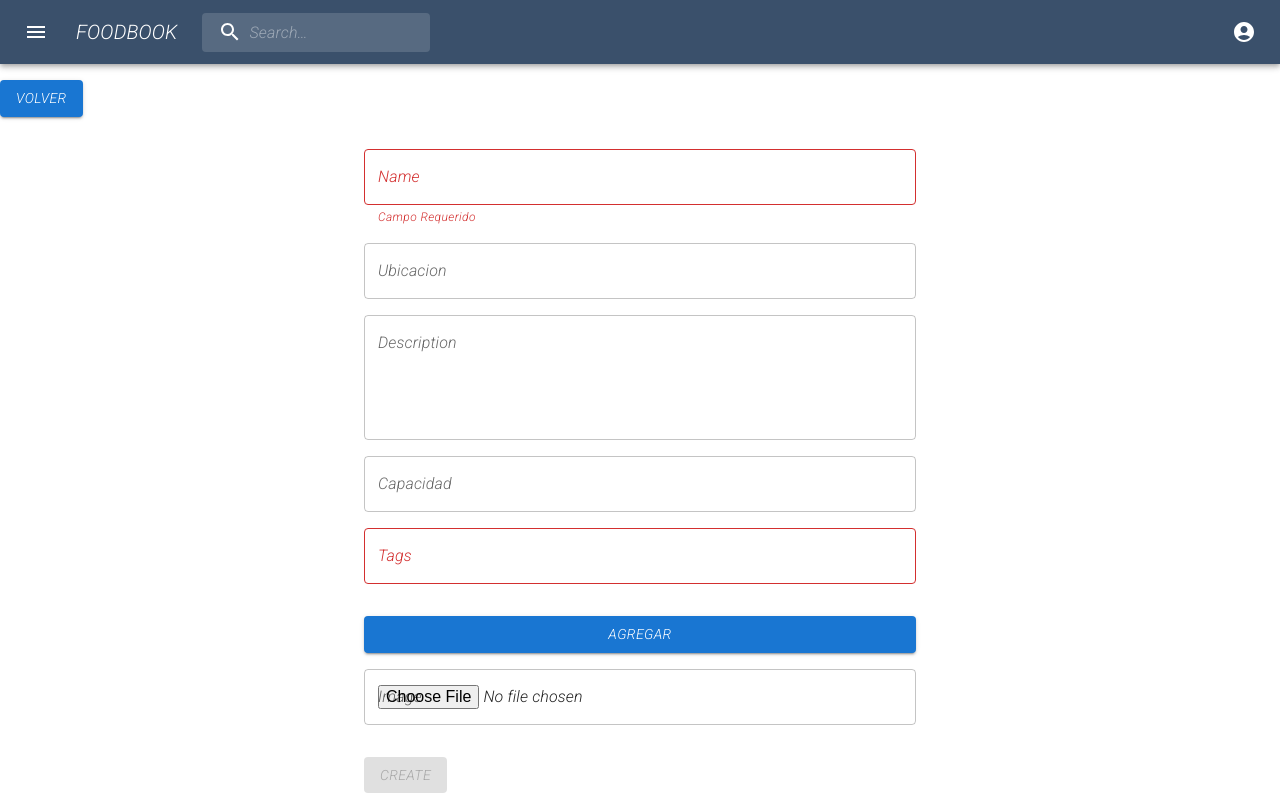
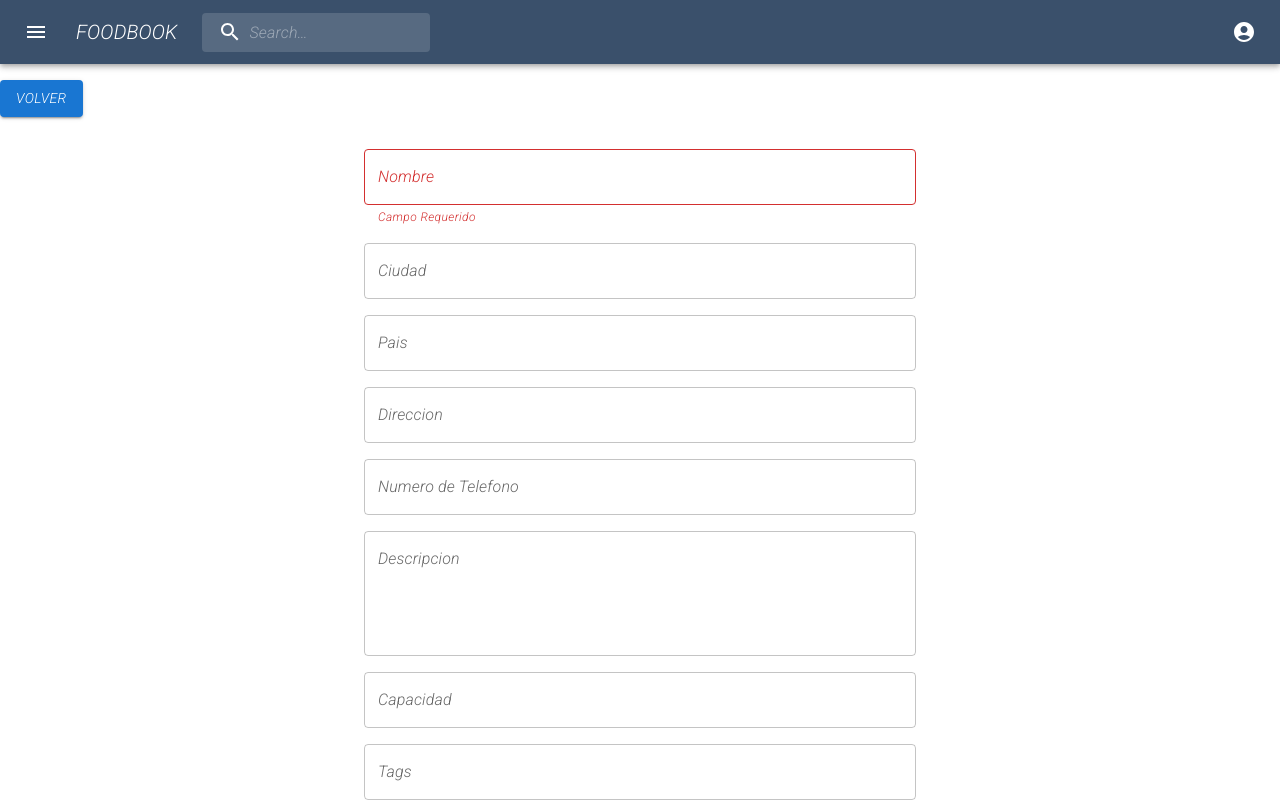
Before and after one commit to victorlavadoalva/PF-Food, a React (Create React App) app in the folder client/: page /form in a window 1280 px wide. Shown: the top 802 px of the page. Built offline with nearby package versions, Linux system fonts and the light colour scheme.

Commit message:
form fixed

```diff
--- a/client/src/Pages/Form/index.jsx
+++ b/client/src/Pages/Form/index.jsx
@@ -9,8 +9,11 @@ export default function Form() {
   const [restorants, setRestorants] = useState({
     name: "",
     description: "",
+    city: "",
+    adress:"",
+    country:"",
+    phoneNumber:"",
     image: "",
-    ubi: "",
     type_customer: "Restaurant",
     tags: [],
     capacity: ""
@@ -18,22 +21,29 @@ export default function Form() {
 
   const [errors, setErrors] = useState({
     name: 'Campo Requerido',
-    ubi: '',
     description: '',
+    city: "",
+    country:"",
+    adress:"",
+    phoneNumber:"",
     capacity: '',
     image: '',
+
   });
 
   function handleSubmit(event) {
     event.preventDefault();
-    if (restorants.name && restorants.ubi && restorants.description && restorants.capacity) {
+    if (restorants.name && restorants.city && restorants.country && restorants.adress && restorants.description && restorants.capacity) {
       axios.post("https://pf-backend-production-5a61.up.railway.app/restaurants", restorants)
       setErrors({});
       setRestorants({
         name: "",
         description: "",
+        city: "",
+        country:"",
+        adress:"",
+        phoneNumber:"",
         image: "",
-        ubi: "",
         type_customer: "Restaurant",
         tags: [],
         capacity: ""
@@ -42,23 +52,22 @@ export default function Form() {
     } else {
       alert('Información incompleta');
     }
+    console.log(restorants)
   };
 
   const tagsInputRef = useRef(null);
 
   function handleTags(event) {
+
     event.preventDefault();
     const tagValue = tagsInputRef.current.value;
     if (tagValue.trim() !== "") {
       setRestorants({
         ...restorants,
-        tags: [...restorants.tags, tagValue + ", "]
+        tags: [...restorants.tags, tagValue]
       });
-      tagsInputRef.current.value = "";
     }
   }
-
-  console.log(restorants.tags);
 
   function handleChange(e) {
     const { name, value } = e.target;
@@ -77,14 +86,20 @@ export default function Form() {
       case 'description':
         validateDescription(value);
         break;
-      case 'ubi':
-        validateUbi(value);
-        break;
       case 'capacity':
         validateCapacity(value);
         break;
-      case 'image':
-        validateImage(value);
+      case 'city':
+        validateCity(value);
+        break;
+      case 'address':
+        validateAddress(value);
+        break;
+      case 'country':
+        validateCountry(value);
+        break;
+      case 'phoneNumber':
+        validatePhoneNumber(value);
         break;
       default:
         break;
@@ -93,7 +108,7 @@ export default function Form() {
   };
 
   const validateName = (name) => {
-    if (!/^[a-zA-Z\s.,]+$/.test(name) || name.length < 3) {
+    if (!/^[\p{L}\d\s.,;()']+$/u.test(name) || name.length < 3) {
       setErrors({ ...errors, name: 'Nombre inválido' });
     } else {
       setErrors({ ...errors, name: '' });
@@ -101,28 +116,54 @@ export default function Form() {
   };
 
   const validateDescription = (description) => {
-    if (!/^[a-zA-Z0-9\s.,]+$/.test(description) || description.length < 20) {
-      setErrors({ ...errors, description: 'Descripcion inválido' });
+    if (!/^[\p{L}\d\s.,;()']+$/u.test(description) || description.length < 20) {
+      setErrors({ ...errors, description: 'Descripción inválida' });
     } else {
       setErrors({ ...errors, description: '' });
     }
   };
 
-  const validateUbi = (ubi) => {
-    if (!/^[a-zA-Z0-9\s.,]+$/.test(ubi)) {
-      setErrors({ ...errors, ubi: 'Ubicacion inválida' });
-    } else {
-      setErrors({ ...errors, ubi: '' });
-    }
-  };
-
   const validateCapacity = (capacity) => {
-    if (!/^[a-zA-Z0-9\s]+$/.test(capacity)) {
-      setErrors({ ...errors, capacity: 'Se require capacidad' });
+    if (!/^[\p{L}\d\s.,;()']+$/u.test(capacity)) {
+      setErrors({ ...errors, capacity: 'Se requiere capacidad' });
     } else {
       setErrors({ ...errors, capacity: '' });
     }
   };
+
+  const validateCity = (city) => {
+    if (!/^[\p{L}\s.,;()']+$/u.test(city)) {
+      setErrors({ ...errors, city: 'Ciudad inválida' });
+    } else {
+      setErrors({ ...errors, city: '' });
+    }
+  };
+
+  const validateAddress = (address) => {
+    if (!/^[\p{L}\d\s.,;()']+$/u.test(address)) {
+      setErrors({ ...errors, address: 'Dirección inválida' });
+    } else {
+      setErrors({ ...errors, address: '' });
+    }
+  };
+
+  const validateCountry = (country) => {
+    if (!/^[\p{L}\s.,;()']+$/u.test(country)) {
+      setErrors({ ...errors, country: 'País inválido' });
+    } else {
+      setErrors({ ...errors, country: '' });
+    }
+  };
+
+  const validatePhoneNumber = (phoneNumber) => {
+    if (!/^[\d\-()\s]+$/.test(phoneNumber)) {
+      setErrors({ ...errors, phoneNumber: 'Número de teléfono inválido' });
+    } else {
+      setErrors({ ...errors, phoneNumber: '' });
+    }
+  };
+
+
 
   const validateImage = (image) => {
     if (!/^(([a-zA-Z]:)|(\\{2}\w+)\$?)(\\(\w[\w].*))(.jpg|.JPG|.gif|.GIF|.png|.PNG|.jpeg|.JPEG)$/.test(image)) {
@@ -136,7 +177,10 @@ export default function Form() {
     return (
       errors.name === '' &&
       errors.description === '' &&
-      errors.ubi === '' &&
+      errors.city === '' &&
+      errors.country === '' &&
+      errors.adress === '' &&
+      errors.phoneNumber === '' &&
       errors.capacity === '' &&
       errors.image === ''
     );
@@ -156,7 +200,7 @@ export default function Form() {
           <form onSubmit={handleSubmit}>
             <Box display="flex" flexDirection="column" gap={2}>
               <TextField
-                label="Name"
+                label="Nombre"
                 variant="outlined"
                 name="name"
                 value={restorants.name}
@@ -167,18 +211,51 @@ export default function Form() {
                 helperText={errors.name !== "" ? errors.name : ""}
               />
               <TextField
-                label="Ubicacion"
+                label="Ciudad"
                 variant="outlined"
-                name="ubi"
-                value={restorants.ubi}
+                name="city"
+                value={restorants.city}
                 onChange={handleChange}
                 autoComplete="off"
-                placeholder="Ubicacion..."
-                error={errors.ubi !== ""}
-                helperText={errors.ubi !== "" ? errors.ubi : ""}
+                placeholder="Ciudad..."
+                error={errors.city !== ""}
+                helperText={errors.city !== "" ? errors.city : ""}
               />
               <TextField
-                label="Description"
+                label="Pais"
+                variant="outlined"
+                name="country"
+                value={restorants.country}
+                onChange={handleChange}
+                autoComplete="off"
+                placeholder="Pais..."
+                error={errors.country !== ""}
+                helperText={errors.country !== "" ? errors.country : ""}
+              />
+              <TextField
+                label="Direccion"
+                variant="outlined"
+                name="adress"
+                value={restorants.adress}
+                onChange={handleChange}
+                autoComplete="off"
+                placeholder="Direccion..."
+                error={errors.adress !== ""}
+                helperText={errors.adress !== "" ? errors.adress : ""}
+              />
+              <TextField
+                label="Numero de Telefono"
+                variant="outlined"
+                name="phoneNumber"
+                value={restorants.phoneNumber}
+                onChange={handleChange}
+                autoComplete="off"
+                placeholder="Telefono..."
+                error={errors.phoneNumber !== ""}
+                helperText={errors.phoneNumber !== "" ? errors.phoneNumber : ""}
+              />
+              <TextField
+                label="Descripcion"
                 variant="outlined"
                 name="description"
                 value={restorants.description}
@@ -210,16 +287,13 @@ export default function Form() {
                 inputRef={tagsInputRef}
                 onChange={handleChange}
                 type="text"
-                error={errors.tags !== ""}
-                helperText={errors.tags !== "" ? errors.tags : ""}
               />
               <div>
                 {
-                  restorants.tags.map((tag, index) => (<span key={index}>{tag}</span>))
+                  restorants.tags.map((tag, index) => (<span key={index}>{tag + ', '}</span>))
                 }
               </div>
               <Button
-
                 variant="contained"
                 onClick={handleTags}
                 className={styles.add}
```
